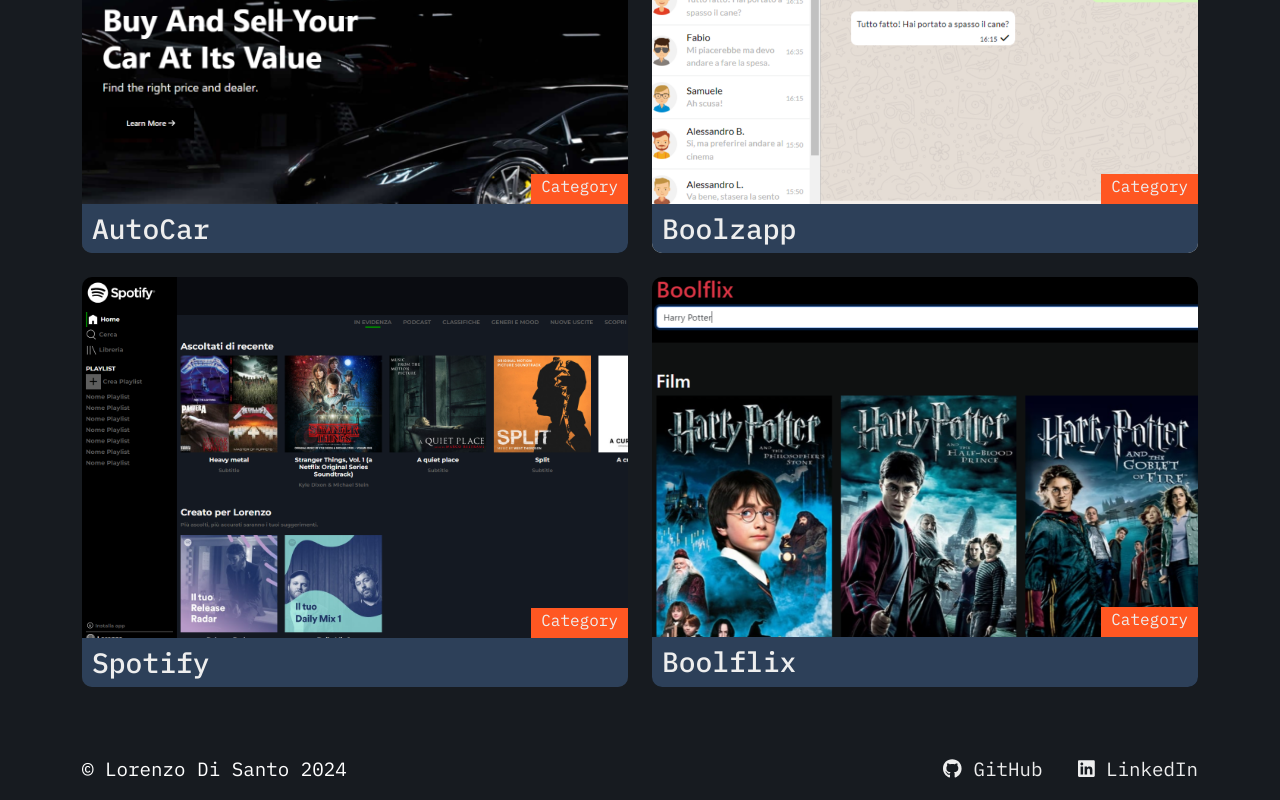
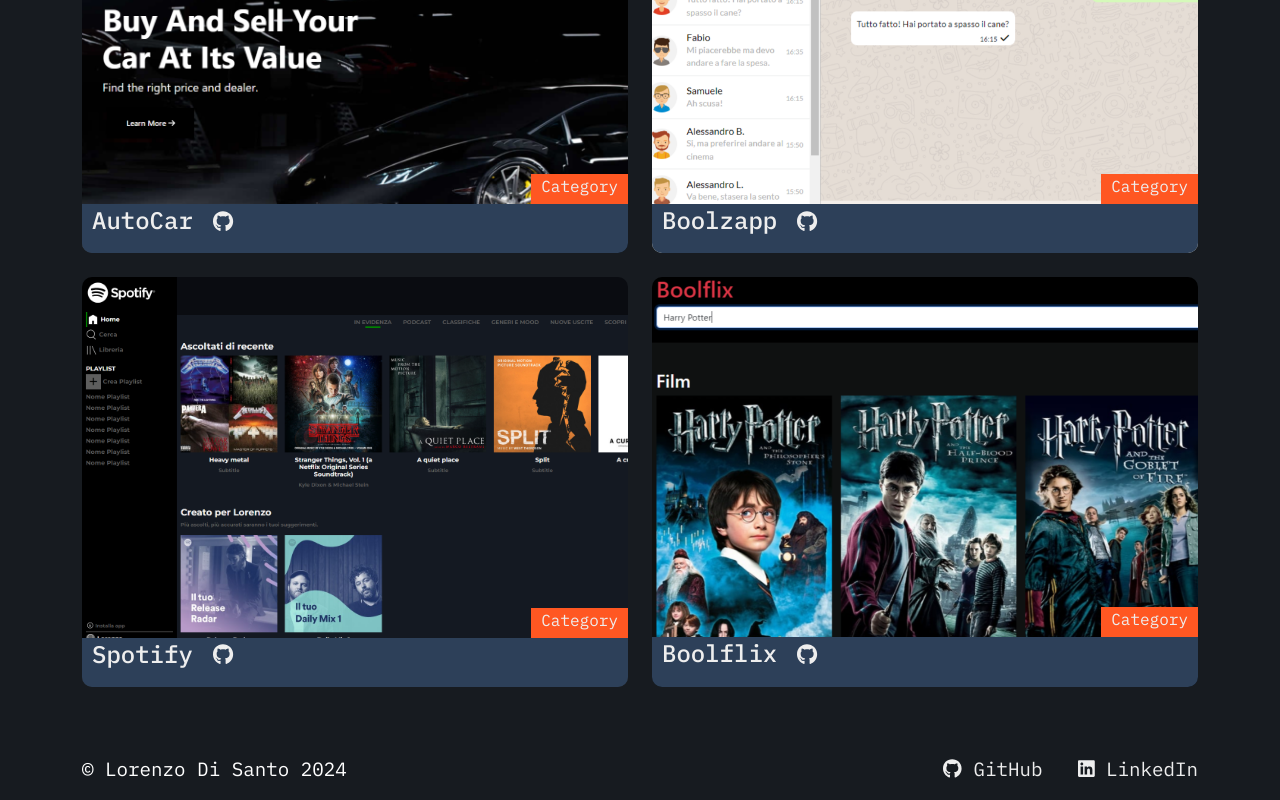
Before and after one commit to lorenzodisanto/portfolio, a Vue app: page /projects in a window 1280 px wide. Shown: the part 809-1609 px from the top of the page. Built offline with nearby package versions, Linux system fonts and the light colour scheme.

Commit message:
feat: add projects description  and link

```diff
--- a/src/components/ProjectCard.vue
+++ b/src/components/ProjectCard.vue
@@ -15,8 +15,16 @@
       </div>
       <div class="card-content">
         <span class="category">Category</span>
-        <h3 class="title pt-2 mb-3">{{ project.name }}</h3>
-        <p class="description">{{ project.description }}</p>
+        <div class="title">
+          <h3>{{ project.name }}</h3>
+          <span class="link"
+            ><a :href="project.link" target="_blank">
+              <font-awesome-icon icon="fa-brands fa-github" /></a
+          ></span>
+        </div>
+
+        <p class="description pt-2">{{ project.description }}</p>
+        <p class="tech">{{ project.tech }}</p>
       </div>
     </div>
   </div>
@@ -49,9 +57,31 @@
         top: -30px;
         right: 0;
       }
+
+      .title {
+        display: flex;
+        margin-top: 2px;
+      }
+      .link {
+        font-size: 1.6rem;
+        padding-left: 20px;
+
+        a {
+          text-decoration: none;
+          color: #eeeeee;
+        }
+      }
+      .link a:hover {
+        color: #ff5722;
+      }
+
+      .tech {
+        color: #ff5722;
+        font-size: 1rem;
+      }
     }
     &:hover .card-content {
-      height: 65%;
+      height: 60%;
       transition: 0.7s;
       opacity: 0.8;
     }
@@ -61,13 +91,37 @@
     }
   }
 
-  @media screen and (min-width: 992px) {
+  @media screen and (min-width: 510px) {
     .project-card {
       .card-content {
         height: 12%;
       }
       &:hover .card-content {
-        height: 45%;
+        height: 40%;
+      }
+    }
+  }
+
+  @media screen and (min-width: 768px) {
+    .project-card {
+      .card-content {
+        h3 {
+          font-size: 1.5rem;
+        }
+        .link {
+          font-size: 1.3rem;
+        }
+      }
+      &:hover .card-content {
+        height: 65%;
+      }
+    }
+  }
+
+  @media screen and (min-width: 992px) {
+    .project-card {
+      &:hover .card-content {
+        height: 40%;
       }
     }
   }
@@ -75,7 +129,11 @@
   @media screen and (min-width: 1400px) {
     .project-card {
       &:hover .card-content {
-        height: 35%;
+        height: 30%;
+      }
+
+      .description {
+        margin-top: 5px;
       }
     }
   }
--- a/src/components/ProjectList.vue
+++ b/src/components/ProjectList.vue
@@ -9,38 +9,47 @@
         {
           name: "BooHouse",
           description:
-            "Nullam convallis feugiat purus quis lacinia. Morbi tempor nulla nec pharetra fringilla. Donec odio justo, fermentum ac dolor vel, blandit tristique diam. Praesent sit amet vehicula dolor. Nulla id felis tortor. Sed vitae quam dolor. Nulla facilisi.",
-
+            "Team development of a web portal for finding and managing apartment rentals",
+          tech: "Vue.js - Axios - Laravel - MySQL",
+          link: "https://github.com/MatteoOliva/vue-booHouse",
           image: "BooHouse",
         },
         {
           name: "Boolfolio",
           description:
-            "Nullam convallis feugiat purus quis lacinia. Morbi tempor nulla nec pharetra fringilla. Donec odio justo, fermentum ac dolor vel, blandit tristique diam. Praesent sit amet vehicula dolor. Nulla id felis tortor. Sed vitae quam dolor. Nulla facilisi.",
+            "Development of a portfolio presentation management system",
+          tech: "Vue.js - Axios - Laravel - MySQL",
+          link: "https://github.com/lorenzodisanto/vite-boolfolio",
           image: "Boolfolio",
         },
         {
           name: "AutoCar",
           description:
-            "Nullam convallis feugiat purus quis lacinia. Morbi tempor nulla nec pharetra fringilla. Donec odio justo, fermentum ac dolor vel, blandit tristique diam. Praesent sit amet vehicula dolor. Nulla id felis tortor. Sed vitae quam dolor. Nulla facilisi.",
-
+            "A replica of an website, developed to master frontend skills",
+          tech: "HTML - CSS - Vue.js - Sass",
+          link: "https://github.com/lorenzodisanto/proj-html-vuejs",
           image: "AutoCar",
         },
         {
           name: "Boolzapp",
-          description:
-            "Nullam convallis feugiat purus quis lacinia. Morbi tempor nulla nec pharetra fringilla. Donec odio justo, fermentum ac dolor vel, blandit tristique diam. Praesent sit amet vehicula dolor. Nulla id felis tortor. Sed vitae quam dolor. Nulla facilisi.",
-
+          description: "A WhatsApp clone created to improve frontend skills",
+          tech: "HTML - CSS - Axios - Javascript",
+          link: "https://github.com/lorenzodisanto/vue-boolzapp",
           image: "Boolzapp",
         },
         {
           name: "Spotify",
-          description: "Descrizione Spotify non disponibile",
+          description: "A replica of Spotify music",
+          tech: "HTML - CSS",
+          link: "https://github.com/lorenzodisanto/html-css-spotifyweb",
           image: "Spotify",
         },
         {
           name: "Boolflix",
-          description: "Descrizione Boolflix non disponibile",
+          description:
+            "A replica of a streaming app with movies and TV series detail retrieval",
+          tech: "HTML - CSS - Vue.js - Axios",
+          link: "https://github.com/lorenzodisanto/vite-boolflix",
           image: "Boolflix",
         },
       ],
```
